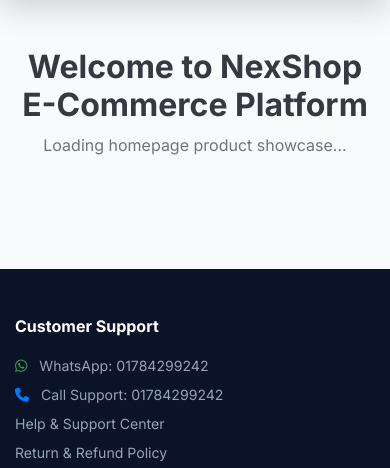
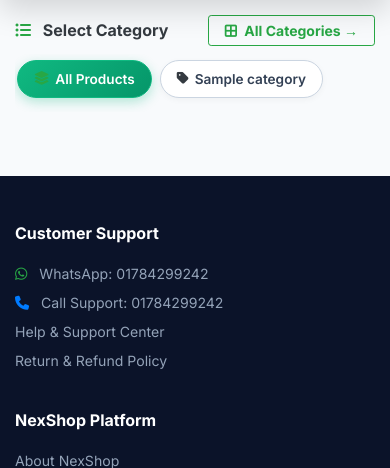
Before and after one commit to alijahan365/NexShop-BD, a Django app: template store/templates/index.html in a window 390 px wide. Shown: the part 72-540 px from the top of the page. Run offline with Django 3.2, Linux system fonts and the light colour scheme; the template is opened without the code that fills it: most values are stand-ins (such as "Sample title", 1, 10 or a date in 2020); some libraries are stand-ins or nearby versions.

Commit message:
feat(ui): implement category catalog sidebar and mobile top category navigation bar

```diff
--- a/store/templates/index.html
+++ b/store/templates/index.html
@@ -237,10 +237,77 @@
 </style>
 
 <div class="container-fluid px-lg-5">
-  <div class="py-5 text-center">
-    <h2 class="font-weight-bold text-dark">Welcome to NexShop E-Commerce Platform</h2>
-    <p class="text-muted">Loading homepage product showcase...</p>
+
+  <div class="row main-layout-wrapper">
+
+    <!-- LEFT COLUMN: Category Catalog Sidebar -->
+    <div class="col-lg-3 d-none d-lg-block mb-4">
+      <div class="category-panel">
+        <div class="category-panel-header">
+          <i class="fa-solid fa-list-ul mr-2 text-success"></i> Category Catalog
+        </div>
+        <div class="list-group list-group-flush">
+          <a href="/" class="category-item {% if not request.GET.category %}active{% endif %}">
+            <span><i class="fa-solid fa-layer-group mr-2 text-success"></i> All Products</span>
+            <i class="fa-solid fa-chevron-right text-muted" style="font-size: 0.75rem;"></i>
+          </a>
+          {% for category in categories %}
+          <a href="/?category={{category.id}}" class="category-item {% if request.GET.category == category.id|stringformat:'i' %}active{% endif %}">
+            <span>
+              {% if 'Electronics' in category.name %}<i class="fa-solid fa-laptop mr-2 text-primary"></i>
+              {% elif 'Men' in category.name %}<i class="fa-solid fa-shirt mr-2 text-success"></i>
+              {% elif 'Women' in category.name %}<i class="fa-solid fa-vest-patches mr-2 text-danger"></i>
+              {% elif 'Watch' in category.name %}<i class="fa-solid fa-clock mr-2 text-warning"></i>
+              {% elif 'Shoe' in category.name %}<i class="fa-solid fa-shoe-prints mr-2 text-info"></i>
+              {% elif 'Home' in category.name %}<i class="fa-solid fa-house-laptop mr-2 text-secondary"></i>
+              {% elif 'Health' in category.name %}<i class="fa-solid fa-spa mr-2 text-danger"></i>
+              {% else %}<i class="fa-solid fa-book mr-2 text-dark"></i>
+              {% endif %}
+              {{category.name}}
+            </span>
+            <i class="fa-solid fa-chevron-right text-muted" style="font-size: 0.75rem;"></i>
+          </a>
+          {% endfor %}
+        </div>
+      </div>
+    </div>
+
+    <!-- RIGHT COLUMN -->
+    <div class="col-lg-9">
+
+      <!-- MOBILE CATEGORIES TOP HORIZONTAL SCROLL BAR -->
+      <div class="d-block d-lg-none mb-3">
+        <div class="d-flex align-items-center justify-content-between mb-2">
+          <h6 class="font-weight-bold text-dark m-0"><i class="fa-solid fa-list-ul text-success mr-2"></i> Select Category</h6>
+          <button class="btn btn-sm btn-outline-success font-weight-bold py-1 px-3" data-toggle="modal" data-target="#mobileCategoryModal">
+            <i class="fa-solid fa-border-all mr-1"></i> All Categories &rarr;
+          </button>
+        </div>
+        <div class="mobile-category-bar">
+          <a href="/" class="mobile-cat-pill {% if not request.GET.category %}active{% endif %}">
+            <i class="fa-solid fa-layer-group text-success"></i> All Products
+          </a>
+          {% for category in categories %}
+          <a href="/?category={{category.id}}" class="mobile-cat-pill {% if request.GET.category == category.id|stringformat:'i' %}active{% endif %}">
+            {% if 'Electronics' in category.name %}<i class="fa-solid fa-laptop text-primary"></i>
+            {% elif 'Men' in category.name %}<i class="fa-solid fa-shirt text-success"></i>
+            {% elif 'Women' in category.name %}<i class="fa-solid fa-vest-patches text-danger"></i>
+            {% elif 'Watch' in category.name %}<i class="fa-solid fa-clock text-warning"></i>
+            {% elif 'Shoe' in category.name %}<i class="fa-solid fa-shoe-prints text-info"></i>
+            {% elif 'Home' in category.name %}<i class="fa-solid fa-house-laptop text-secondary"></i>
+            {% elif 'Health' in category.name %}<i class="fa-solid fa-spa text-danger"></i>
+            {% else %}<i class="fa-solid fa-tag text-dark"></i>
+            {% endif %}
+            {{category.name}}
+          </a>
+          {% endfor %}
+        </div>
+      </div>
+
+    </div>
+
   </div>
+
 </div>
 
 {% endblock %}
```
